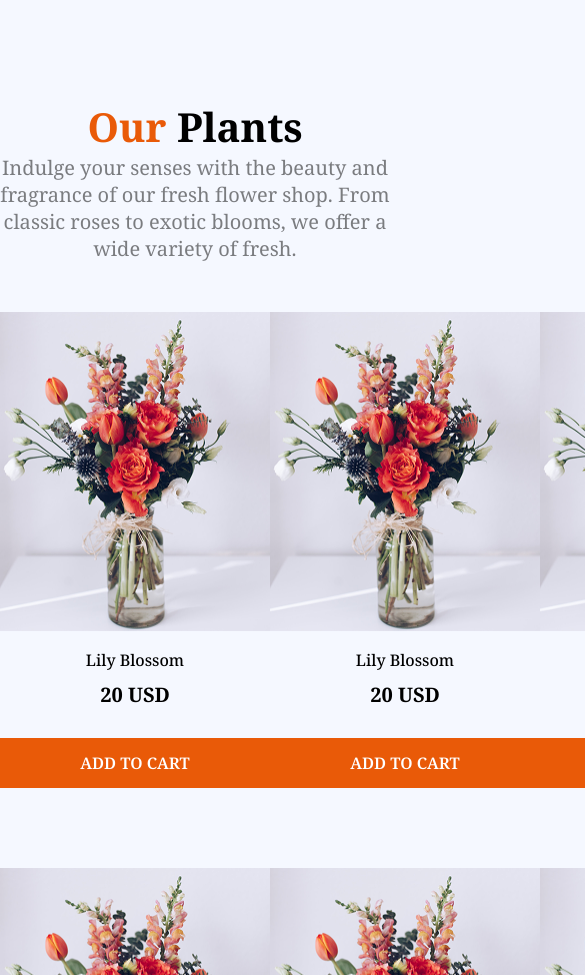
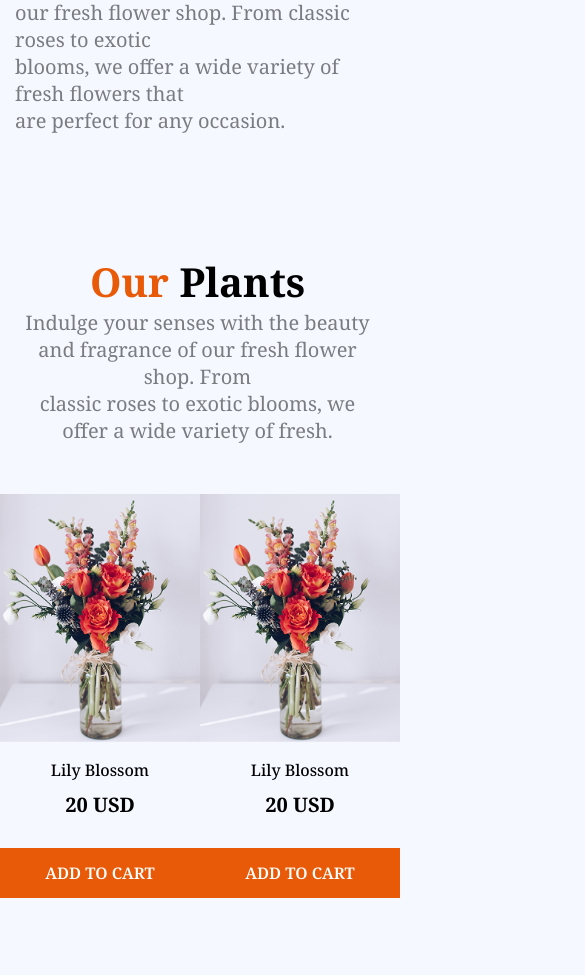
Before and after one commit to SadiaHaque05/assignment-02, a plain HTML site: page index.html in a window 390 px wide. Shown: the part 769-1744 px from the top of the page, 585 px wide, since content can reach past the window. Drawn offline with Linux system fonts and the light colour scheme.

Commit message:
added styles and responsivenes

```diff
--- a/styles/style.css
+++ b/styles/style.css
@@ -64,9 +64,10 @@
     display: block;
     width: 570px;
     height: 355px;
+    width: 100%;
 }
 
-
+/* our plants section */
 .our-plants{
     margin-top: 120px;
 }
@@ -91,8 +92,8 @@
 }
 
 .flower-cards img{
-    width: 270px;
-    height: 322px;
+    width: 200px;
+    height: 250px;
 }
 
 .flower-cards img{
@@ -111,7 +112,7 @@
 
 .btn{
     margin: 30px 0px;
-    width: 270px;
+    width: 200px;
     height: 50px;
     color: white;
     background-color: #E95A08;
@@ -119,3 +120,37 @@
     font-weight: 600;
     border: none;
 }
+
+/* responsive design for iphone 14 and 15 pro-max */
+ @media screen and (max-width:576px) {
+    .banner{
+        flex-direction: column-reverse;
+        margin:0 auto;
+        align-items: center;
+    }
+
+    .banner-left h2, .banner-left p{
+        margin-left: 15px;
+    }
+
+    .heading p, .heading h3{
+        margin-right: 15px;
+    }
+
+    .banner-right img{
+        width: 100%;
+    }
+
+    .links ul li{
+        display: none;
+    }
+
+    .all-cards{
+         grid-template-columns:repeat(2, 1fr);
+    }
+
+    .heading{
+    text-align: center;
+    margin-left: 20px;
+    }
+ }
```
Also changed, not shown: index.html (+3 -0 lines).
